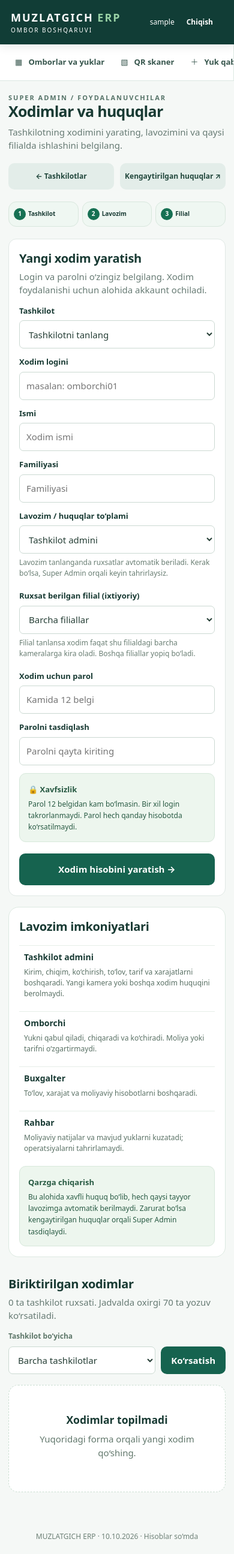
After one commit to smmbekzod-collab/muzlatgich-erp, a Django app: page /app/platform/staff/ in a window 390 px wide. The commit adds this page. Shown: the whole page at 60% size. Run offline with Django 5.2, Linux system fonts and the light colour scheme; the visitor is signed in with stand-in values (Sample User, id 1); data comes from the database, SQL or seed files in the repository; data that the repository does not hold is empty; parts of the project's set-up code (start-up, migrations or seed data) failed here and were passed over.

Commit message:
feat(superadmin): mobile staff accounts, role presets, branch-scoped rights and revoke/restore

```diff
--- a/templates/warehouse/base.html
+++ b/templates/warehouse/base.html
@@ -12,7 +12,7 @@
   <a href="{% url 'report' %}" {% if request.resolver_match.url_name == 'report' %}class="nav-current" aria-current="page"{% endif %}>▥ &nbsp; Hisob va qarzlar</a>
   <a href="{% url 'expenses' %}" {% if request.resolver_match.url_name == 'expenses' %}class="nav-current" aria-current="page"{% endif %}>◈ &nbsp; Xarajatlar</a>
   <div class="nav-group-label">SOZLAMALAR</div>
-  {% if request.user.is_superuser %}<a href="{% url 'platform_dashboard' %}" {% if request.resolver_match.url_name == 'platform_dashboard' %}class="nav-current" aria-current="page"{% endif %}>▤ &nbsp; Tashkilot va kameralar</a>{% endif %}
+  {% if request.user.is_superuser %}<a href="{% url 'staff_dashboard' %}" {% if request.resolver_match.url_name == 'staff_dashboard' %}class="nav-current" aria-current="page"{% endif %}>♙ &nbsp; Xodimlar va huquqlar</a><a href="{% url 'platform_dashboard' %}" {% if request.resolver_match.url_name == 'platform_dashboard' %}class="nav-current" aria-current="page"{% endif %}>▤ &nbsp; Tashkilot va kameralar</a>{% endif %}
   <a href="{% url 'admin:index' %}">{% if request.user.is_superuser %}⚙ &nbsp; Super Admin{% else %}⚙ &nbsp; Mening huquqlarim{% endif %}</a>
 </nav>
 <main>{% for message in messages %}<div role="status" class="notice">{{ message }}</div>{% endfor %}{% block content %}{% endblock %}</main></div><footer>MUZLATGICH ERP · {{ today|date:'d.m.Y' }} · Hisoblar so‘mda</footer><script src="{% static 'warehouse/app.js' %}" defer></script>{% block scripts %}{% endblock %}</body></html>
--- a/templates/warehouse/platform_dashboard.html
+++ b/templates/warehouse/platform_dashboard.html
@@ -64,8 +64,8 @@
   <div class="setup-next-actions">
     <a href="{% url 'tariffs' %}">Tariflar ↗</a>
     <a href="{% url 'customers' %}">Mijozlar ↗</a>
-    <a href="{% url 'admin:auth_user_add' %}">Xodim yaratish ↗</a>
-    <a href="{% url 'admin:core_membership_add' %}">Huquq berish ↗</a>
+    <a href="{% url 'staff_dashboard' %}">Xodim yaratish ↗</a>
+    <a href="{% url 'staff_dashboard' %}">Huquq berish ↗</a>
   </div>
 </div>
 <section class="setup-directory" aria-labelledby="directory-title">
--- /dev/null
+++ b/templates/warehouse/staff_dashboard.html
@@ -0,0 +1,104 @@
+{% extends 'warehouse/base.html' %}
+{% block title %}Xodimlar va huquqlar · Muzlatgich ERP{% endblock %}
+{% block content %}
+<section class="overview-head">
+  <div><div class="eyebrow">SUPER ADMIN / FOYDALANUVCHILAR</div><h1>Xodimlar va huquqlar</h1>
+    <p class="muted">Tashkilotning xodimini yarating, lavozimini va qaysi filialda ishlashini belgilang.</p>
+  </div>
+  <div class="overview-actions"><a class="button secondary" href="{% url 'platform_dashboard' %}">← Tashkilotlar</a>
+    <a class="button secondary" href="{% url 'admin:core_membership_changelist' %}">Kengaytirilgan huquqlar ↗</a></div>
+</section>
+<section class="staff-help">
+  <div><strong><span>1</span> Tashkilot</strong><small>Qaysi tashkilot xodimi?</small></div>
+  <div><strong><span>2</span> Lavozim</strong><small>Tayyor huquqlar to‘plami</small></div>
+  <div><strong><span>3</span> Filial</strong><small>Barchasi yoki bittasi</small></div>
+</section>
+<div class="staff-grid">
+  <section class="card staff-create">
+    <div class="section-heading"><div><h2>Yangi xodim yaratish</h2><p class="muted">Login va parolni o‘zingiz belgilang. Xodim foydalanishi uchun alohida akkaunt ochiladi.</p></div></div>
+    <form method="post" class="setup-form" autocomplete="off" id="staff-form">
+      {% csrf_token %}<input type="hidden" name="action" value="create">
+      {{ form.non_field_errors }}
+      {% for field in form.visible_fields %}
+        <div class="field">
+          <label for="{{ field.id_for_label }}">{{ field.label }}</label>{{ field }}
+          {{ field.errors }}{% if field.help_text %}<span class="help">{{ field.help_text }}</span>{% endif %}
+        </div>
+      {% endfor %}
+      <div class="staff-security">
+        <strong><span aria-hidden="true">🔒</span> Xavfsizlik</strong>
+        <p>Parol 12 belgidan kam bo‘lmasin. Bir xil login takrorlanmaydi. Parol hech qanday hisobotda ko‘rsatilmaydi.</p>
+      </div>
+      <button type="submit">Xodim hisobini yaratish →</button>
+    </form>
+  </section>
+  <aside class="staff-guidance">
+    <h2>Lavozim imkoniyatlari</h2>
+    <div class="staff-role"><strong>Tashkilot admini</strong><span>Kirim, chiqim, ko‘chirish, to‘lov, tarif va xarajatlarni boshqaradi. Yangi kamera yoki boshqa xodim huquqini berolmaydi.</span></div>
+    <div class="staff-role"><strong>Omborchi</strong><span>Yukni qabul qiladi, chiqaradi va ko‘chiradi. Moliya yoki tarifni o‘zgartirmaydi.</span></div>
+    <div class="staff-role"><strong>Buxgalter</strong><span>To‘lov, xarajat va moliyaviy hisobotlarni boshqaradi.</span></div>
+    <div class="staff-role"><strong>Rahbar</strong><span>Moliyaviy natijalar va mavjud yuklarni kuzatadi; operatsiyalarni tahrirlamaydi.</span></div>
+    <div class="staff-security">
+      <strong>Qarzga chiqarish</strong>
+      <p>Bu alohida xavfli huquq bo‘lib, hech qaysi tayyor lavozimga avtomatik berilmaydi. Zarurat bo‘lsa kengaytirilgan huquqlar orqali Super Admin tasdiqlaydi.</p>
+    </div>
+  </aside>
+</div>
+<section class="setup-directory" id="staff-list">
+  <div class="section-heading"><div><h2>Biriktirilgan xodimlar</h2><p class="muted">{{ total_staff_grants }} ta tashkilot ruxsati. Jadvalda oxirgi 70 ta yozuv ko‘rsatiladi.</p></div></div>
+  <form class="staff-filter" method="get"><label for="staff-org-filter">Tashkilot bo‘yicha</label>
+    <div><select id="staff-org-filter" name="organization"><option value="">Barcha tashkilotlar</option>
+       {% for org in organizations %}<option value="{{ org.pk }}" {% if organization_filter == org.pk|stringformat:'s' %}selected{% endif %}>{{ org.name }}</option>{% endfor %}</select>
+       <button type="submit">Ko‘rsatish</button></div>
+  </form>
+  <div class="staff-cards">
+  {% for grant in memberships %}
+    <article class="staff-card">
+      <div class="staff-card-head"><div><strong>{{ grant.user.get_full_name|default:grant.user.username }}</strong>
+        <small>@{{ grant.user.username }} · {{ grant.organization.name }}</small></div>
+        {% if grant.is_active %}<span class="tag">Faol</span>{% else %}<span class="tag closed">To‘xtatilgan</span>{% endif %}
+      </div>
+      <div class="staff-meta"><span>{{ grant.get_role_display }}</span>
+        <span>{% if grant.all_facilities %}Barcha filiallar{% else %}{% for branch in grant.facilities.all %}{{ branch.name }}{% if not forloop.last %}, {% endif %}{% empty %}Filial belgilanmagan{% endfor %}{% endif %}</span></div>
+      <div class="staff-actions">
+        <a href="{% url 'admin:core_membership_change' grant.pk %}">Huquqlarni tahrirlash ↗</a>
+        {% if not grant.user.is_superuser %}
+        <form method="post" class="staff-toggle" data-confirm>
+          {% csrf_token %}<input type="hidden" name="membership_id" value="{{ grant.pk }}">
+          {% if grant.is_active %}
+            <input type="hidden" name="action" value="revoke"><button type="submit" class="button secondary">Ruxsatni to‘xtatish</button>
+          {% else %}
+            <input type="hidden" name="action" value="activate"><button type="submit" class="button secondary">Ruxsatni tiklash</button>
+          {% endif %}
+        </form>
+        {% endif %}
+      </div>
+    </article>
+  {% empty %}<div class="empty-state"><h3>Xodimlar topilmadi</h3><p>Yuqoridagi forma orqali yangi xodim qo‘shing.</p></div>{% endfor %}
+  </div>
+</section>
+{{ facility_mapping|json_script:"staff-facility-map" }}
+{% endblock %}
+{% block scripts %}
+<script>
+(function () {
+  const form=document.getElementById('staff-form');
+  const org=form && form.querySelector('[name="staff-organization"]');
+  const facility=form && form.querySelector('[name="staff-facility"]');
+  const mappingEl=document.getElementById('staff-facility-map');
+  if(!org || !facility || !mappingEl)return;
+  const mapping=JSON.parse(mappingEl.textContent);
+  function applyScope(){
+    for(const option of facility.options){
+      if(!option.value)continue;
+      const permitted=String(mapping[option.value])===org.value;
+      option.disabled=!permitted;
+      option.hidden=!permitted;
+    }
+    if(facility.selectedOptions.length && facility.selectedOptions[0].disabled)facility.value='';
+  }
+  org.addEventListener('change',applyScope);
+  applyScope();
+})();
+</script>
+{% endblock %}
--- a/warehouse/static/warehouse/app.css
+++ b/warehouse/static/warehouse/app.css
@@ -218,3 +218,42 @@ button:focus-visible,.button:focus-visible,a:focus-visible { outline:3px solid #
 @media(max-width:1200px){.setup-form-grid{grid-template-columns:repeat(2,minmax(0,1fr))}}
 @media(max-width:700px){.setup-form-grid{grid-template-columns:1fr}.setup-next{display:block}.setup-next-actions{margin-top:15px}.setup-steps a{font-size:11px;padding:9px;gap:6px}.setup-steps span{width:23px;height:23px}.setup-stats{gap:8px}.setup-stat{padding:12px}.setup-stat strong{font-size:25px}.setup-next-actions a{flex:1;text-align:center}.setup-search div{display:grid;grid-template-columns:minmax(0,1fr) auto}.setup-search button{padding:10px}.setup-card{padding:18px}.setup-directory-grid{grid-template-columns:1fr}}
 @media print{.setup-form,.setup-next-actions,.setup-search,.setup-steps{display:none!important}.setup-form-grid{display:block}}
+
+
+/* Staff/role onboarding */
+.staff-help{display:grid;grid-template-columns:repeat(3,minmax(0,1fr));gap:12px;margin:20px 0}
+.staff-help>div{padding:14px 16px;border:1px solid #d8e7dd;background:#eff7f2;border-radius:13px}
+.staff-help strong{display:flex;align-items:center;gap:9px;font-size:13px}
+.staff-help strong span{display:grid;place-items:center;border-radius:99px;background:#167053;color:white;width:25px;height:25px}
+.staff-help small{display:block;font-size:11px;color:#657b6b;margin:4px 0 0 34px}
+.staff-grid{display:grid;grid-template-columns:minmax(0,1.35fr) minmax(260px,.75fr);gap:18px;align-items:start;margin:20px 0 30px}
+.staff-create{padding:24px;max-width:none}
+.staff-create .field{min-width:0}
+.staff-create .setup-form{display:grid;grid-template-columns:repeat(2,minmax(0,1fr));gap:16px}
+.staff-create .setup-form .field:first-of-type,.staff-create .staff-security,.staff-create .setup-form>button,.staff-create .setup-form>.errorlist{grid-column:1/-1}
+.staff-create .setup-form>button{width:100%;min-height:53px}
+.staff-guidance{background:white;border:1px solid #dce9e1;border-radius:17px;padding:23px}
+.staff-role{border-top:1px solid #e6eee8;display:grid;gap:6px;padding:15px 0}
+.staff-role strong{font-size:14px}
+.staff-role span{font-size:12px;color:#597064}
+.staff-security{background:#edf6ee;color:#285a43;border:1px solid #d7e8db;border-radius:11px;padding:14px}
+.staff-security strong{font-size:13px}
+.staff-security p{font-size:12px;line-height:1.6;margin:5px 0 0}
+.staff-filter{max-width:570px;display:grid;gap:8px;margin:14px 0 18px}
+.staff-filter label{font-weight:700;font-size:12px;color:#5c7668}
+.staff-filter>div{display:flex;gap:9px}
+.staff-filter select{flex:1}
+.staff-filter button{flex:none}
+.staff-cards{display:grid;grid-template-columns:repeat(auto-fit,minmax(270px,1fr));gap:13px}
+.staff-card{padding:17px;background:white;border:1px solid #dae7de;border-radius:15px;display:flex;flex-direction:column;gap:14px;min-width:0}
+.staff-card-head{display:flex;justify-content:space-between;gap:7px}
+.staff-card-head strong{font-size:14px;overflow-wrap:anywhere}
+.staff-card-head small{display:block;margin-top:4px;color:#698376;overflow-wrap:anywhere;font-size:11px}
+.staff-meta{display:flex;gap:6px;flex-wrap:wrap}
+.staff-meta span{background:#f0f5f1;border-radius:6px;padding:5px 8px;font-size:11px;color:#496854}
+.staff-actions{display:flex;justify-content:space-between;align-items:center;gap:10px;margin-top:auto;flex-wrap:wrap}
+.staff-actions>a{font-size:12px;font-weight:700}
+.staff-toggle{margin:0}
+.staff-toggle button{font-size:12px;min-height:40px;padding:9px 12px}
+@media(max-width:940px){.staff-grid{grid-template-columns:1fr}.staff-guidance{display:grid;grid-template-columns:repeat(2,1fr);gap:12px}.staff-guidance h2,.staff-guidance .staff-security{grid-column:1/-1}.staff-role{padding:8px}}
+@media(max-width:600px){.staff-help{gap:6px}.staff-help>div{padding:10px 8px}.staff-help strong{font-size:10px;gap:4px}.staff-help strong span{width:20px;height:20px}.staff-help small{display:none}.staff-create{padding:17px}.staff-create .setup-form{grid-template-columns:1fr;gap:13px}.staff-guidance{grid-template-columns:1fr;padding:17px}.staff-guidance h2,.staff-guidance .staff-security{grid-column:auto}.staff-cards{grid-template-columns:1fr}.staff-filter>div{display:grid;grid-template-columns:minmax(0,1fr) auto}}
--- a/warehouse/urls.py
+++ b/warehouse/urls.py
@@ -1,7 +1,7 @@
 from django.urls import path
 from . import views
-from core import onboarding
-urlpatterns=[path('',views.dashboard,name='dashboard'),path('platform/',onboarding.platform_dashboard,name='platform_dashboard'),path('receive/',views.intake,name='intake'),path('customers/',views.customers,name='customers'),path('tariffs/',views.tariffs,name='tariffs'),path('expenses/',views.expenses,name='expenses'),path('report/',views.report,name='report'),path('scan/',views.scanner,name='scanner'),path('lot/<uuid:pk>/',views.lot_detail,name='lot'),path('lot/<uuid:pk>/qr.png',views.qr_image,name='qr'),path('lot/<uuid:pk>/label/',views.label,name='label'),path('lot/<uuid:pk>/<str:kind>/',views.operation,name='operation'),path('receipt/<uuid:pk>/',views.receipt,name='receipt')]
+from core import onboarding, staff_onboarding
+urlpatterns=[path('',views.dashboard,name='dashboard'),path('platform/',onboarding.platform_dashboard,name='platform_dashboard'),path('platform/staff/',staff_onboarding.staff_dashboard,name='staff_dashboard'),path('receive/',views.intake,name='intake'),path('customers/',views.customers,name='customers'),path('tariffs/',views.tariffs,name='tariffs'),path('expenses/',views.expenses,name='expenses'),path('report/',views.report,name='report'),path('scan/',views.scanner,name='scanner'),path('lot/<uuid:pk>/',views.lot_detail,name='lot'),path('lot/<uuid:pk>/qr.png',views.qr_image,name='qr'),path('lot/<uuid:pk>/label/',views.label,name='label'),path('lot/<uuid:pk>/<str:kind>/',views.operation,name='operation'),path('receipt/<uuid:pk>/',views.receipt,name='receipt')]
 
 urlpatterns.append(path("receipt/<uuid:pk>/reverse/",views.reverse_operation,name="reverse"))
 
```
Also changed, not shown: core/staff_forms.py (added, +69 -0 lines), core/staff_onboarding.py (added, +126 -0 lines).
